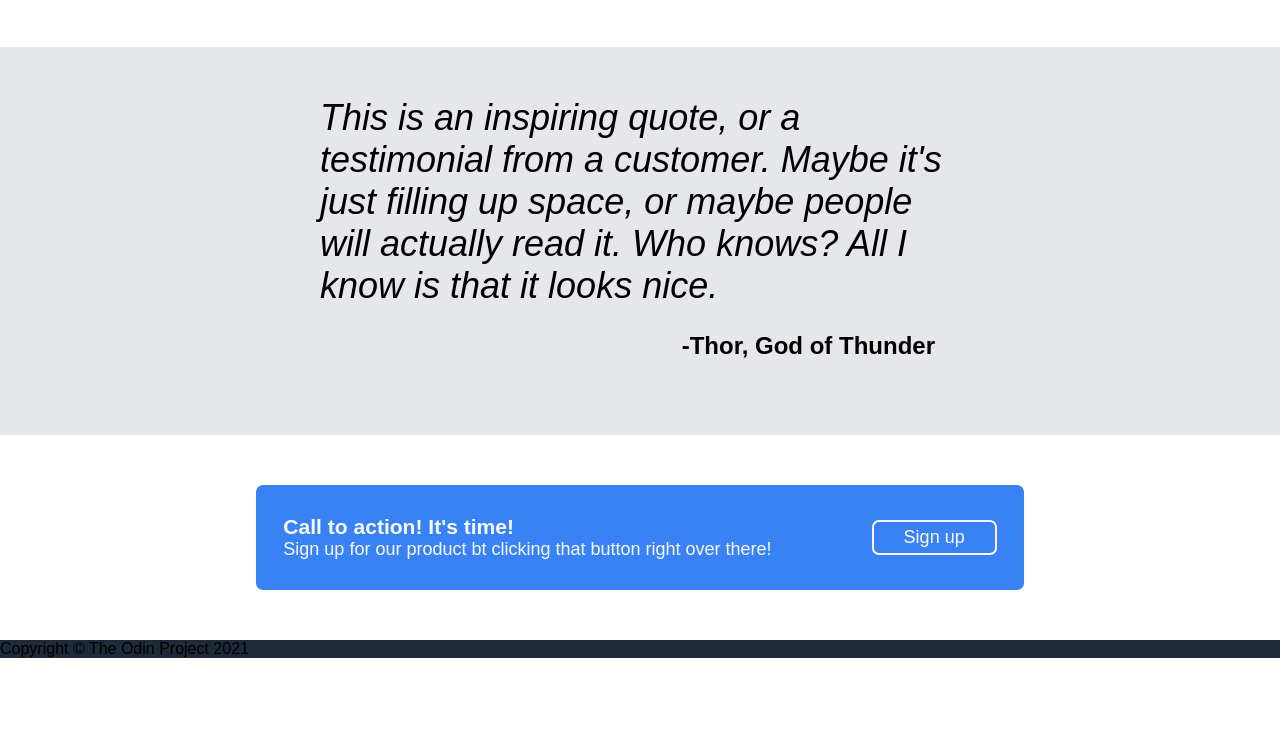
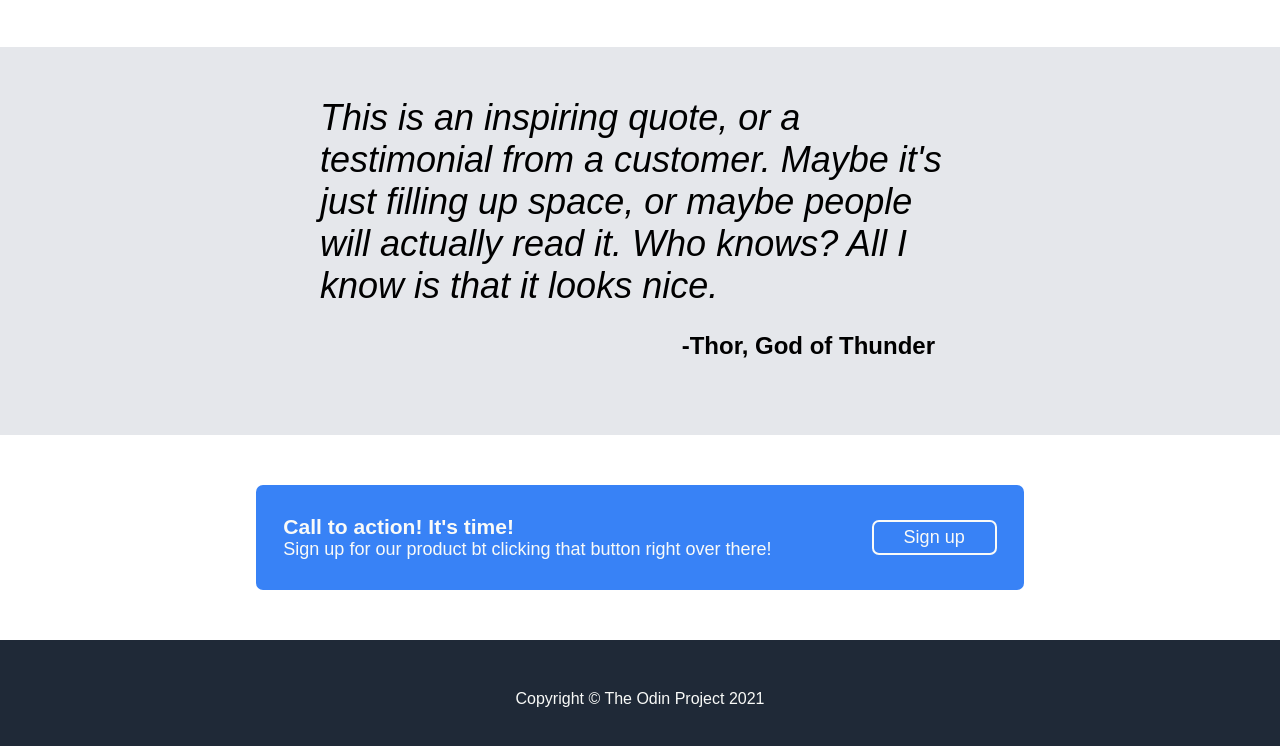
Before and after one commit to Badd01/Test-CSS, a plain HTML site: page index.html in a window 1280 px wide. Shown: the part 913-1659 px from the top of the page. Before the commit the page ends 1571 px from the top, so only its background shows below. Drawn offline with Linux system fonts and the light colour scheme.

Commit message:
Add CSS footer

```diff
--- a/styles.css
+++ b/styles.css
@@ -151,3 +151,9 @@ a {
   font-size: 18px;
   align-content: center;
 }
+/* footer */
+footer {
+  text-align: center;
+  color: #f9faf8;
+  padding: 50px;
+}
```
